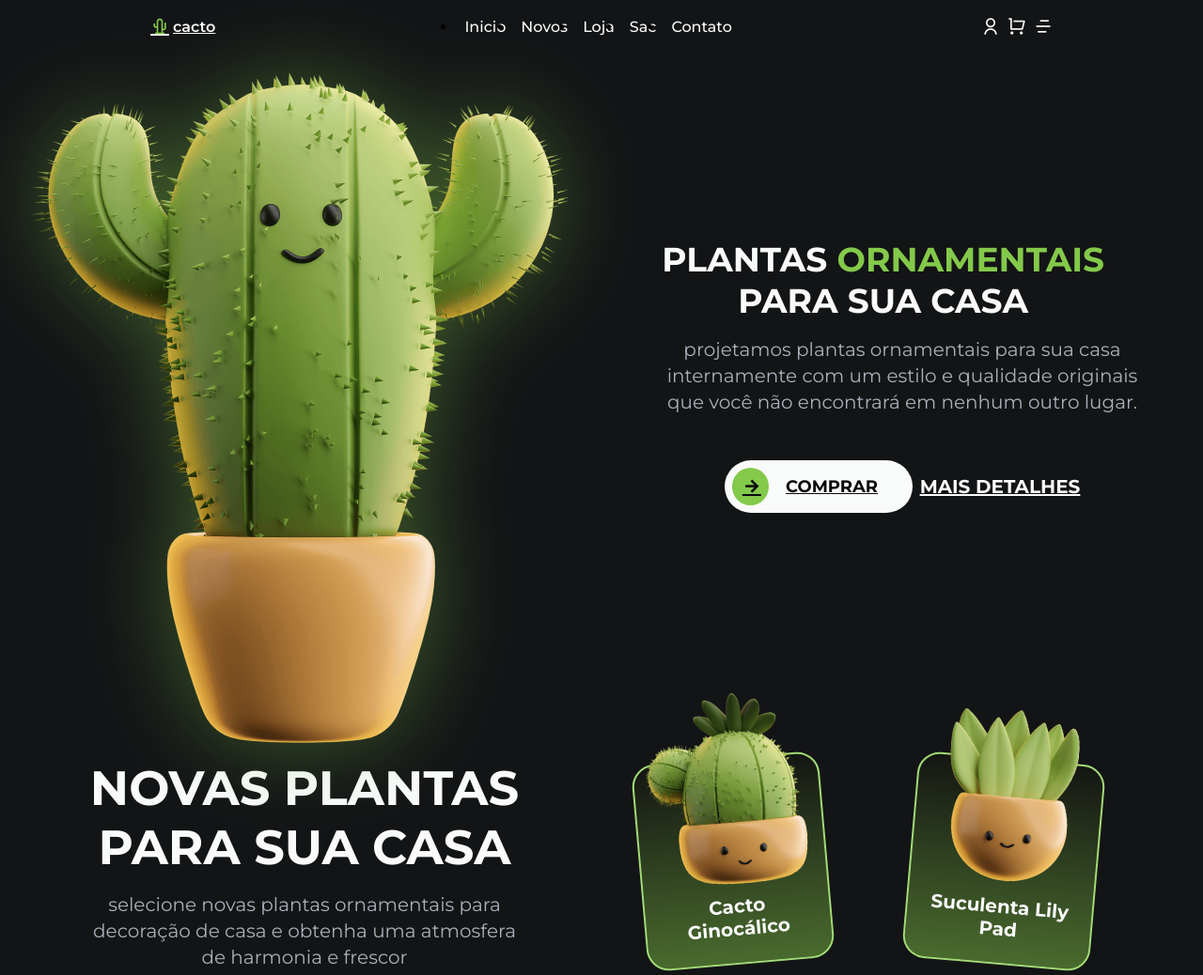
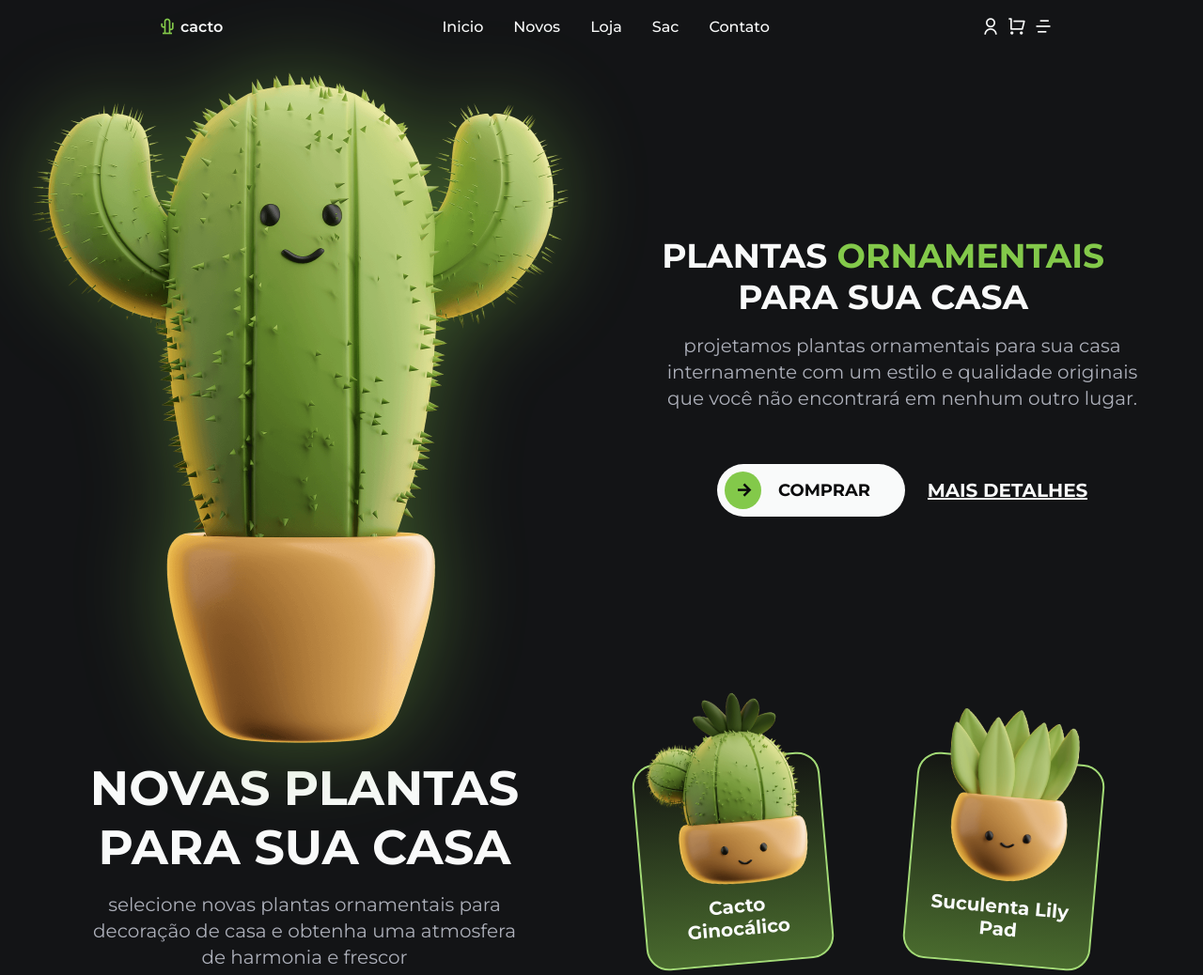
Before and after one commit to Lucasgarcc/Web-Site-Cacto, a plain HTML site: page index.html in a window 1280 px wide. Shown: the top 1038 px of the page at 94% size. Drawn offline with nearby package versions, Linux system fonts and the light colour scheme.

Commit message:
Update style.css

```diff
--- a/css/style.css
+++ b/css/style.css
@@ -110,13 +110,14 @@ img {
 }
 
 
-.menu a {
+.menu li, a {
   margin: .5rem;
   list-style: none;
   text-decoration: none;
   color: var(--branco-cor);
   font-size: var(--font-bold);
   font-weight: 500;
+  overflow: hidden;
 }
 
 .nav-logo,            /* BUG */
@@ -206,7 +207,9 @@ img {
 .show-menu, .menu {
   right: 0;
 }
-
+.menu li{
+  display: block;
+}
 /* Adiciona o blur header*/
 
 .blur-header::after {
```
